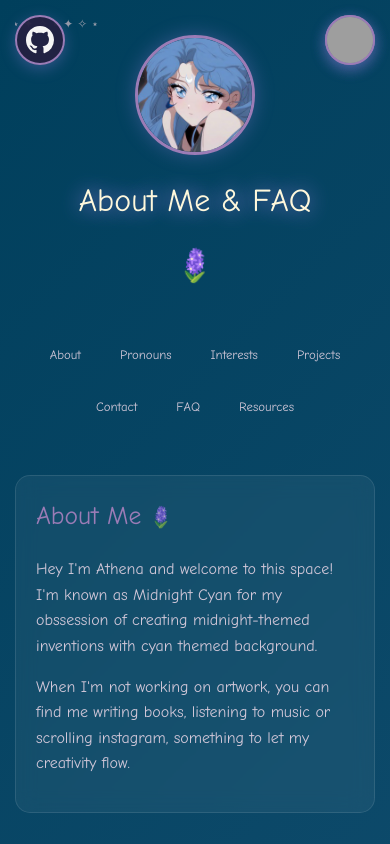
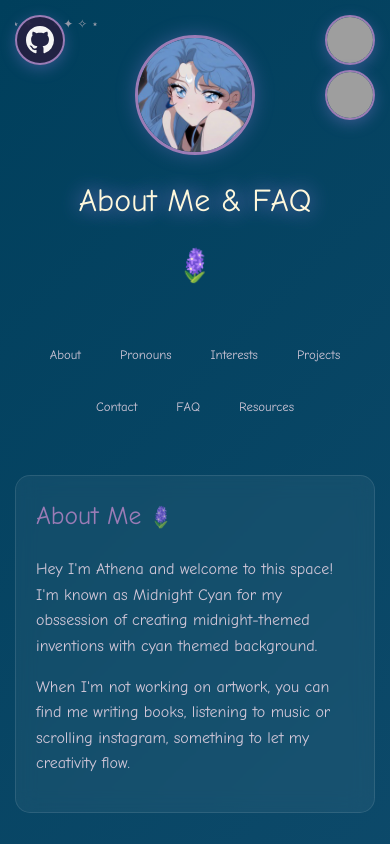
Before and after one commit to themidnightcyan/themidnightcyan.win, a plain HTML site: page index.html in a window 390 px wide. Shown: the top 844 px of the page. Drawn offline with Linux system fonts and the light colour scheme; grey boxes are pictures that could not be loaded; a web font is replaced by a local one.

Commit message:
Update style.css

```diff
--- a/style.css
+++ b/style.css
@@ -329,7 +329,7 @@ code, pre {
 /* Responsive adjustments for syster button */
 @media (max-width: 768px) {
     .system-button {
-        top: 15px;
+        top: 75px;
         right: 15px;
     }
 
@@ -354,6 +354,9 @@ code, pre {
 }
 
 @media (max-width: 480px) {
+    .system-button {
+        top: 70px;
+    }
     .system-badge {
         right: 55px;
         font-size: 0.75rem;
```
